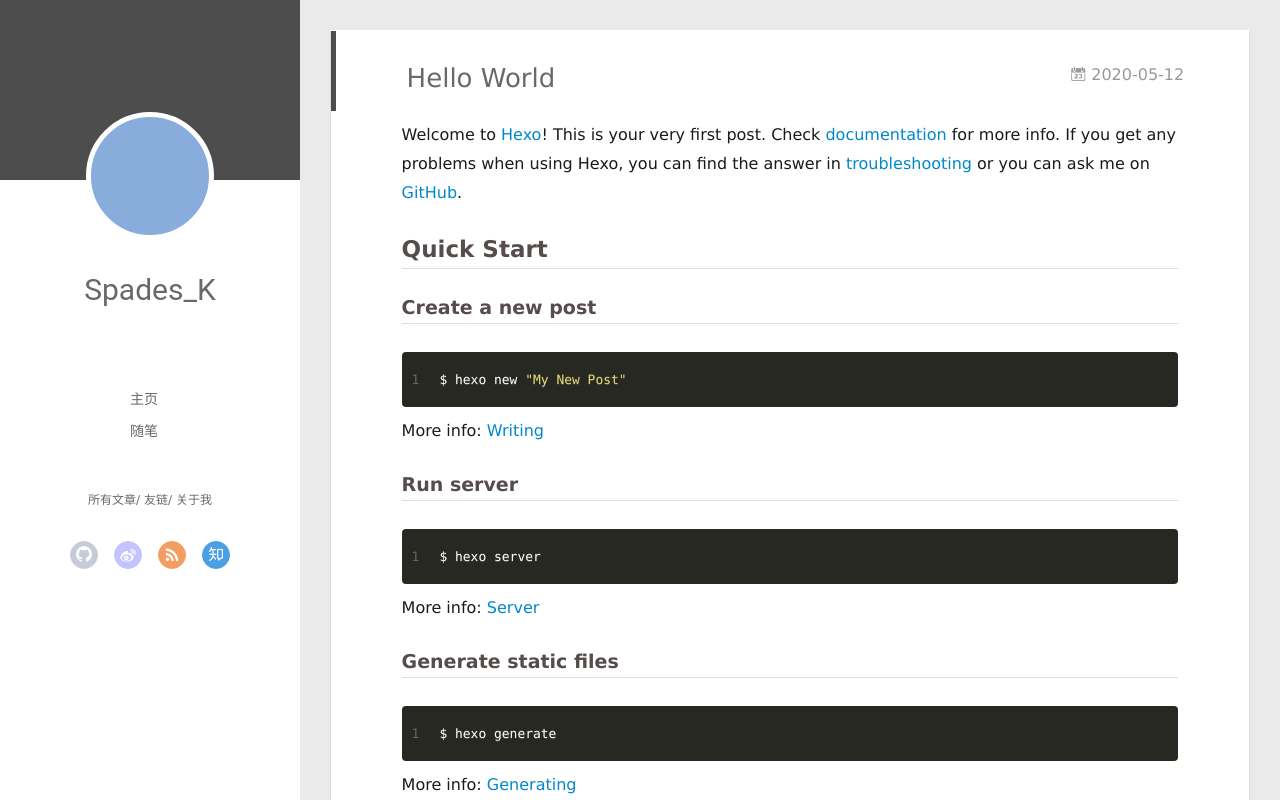
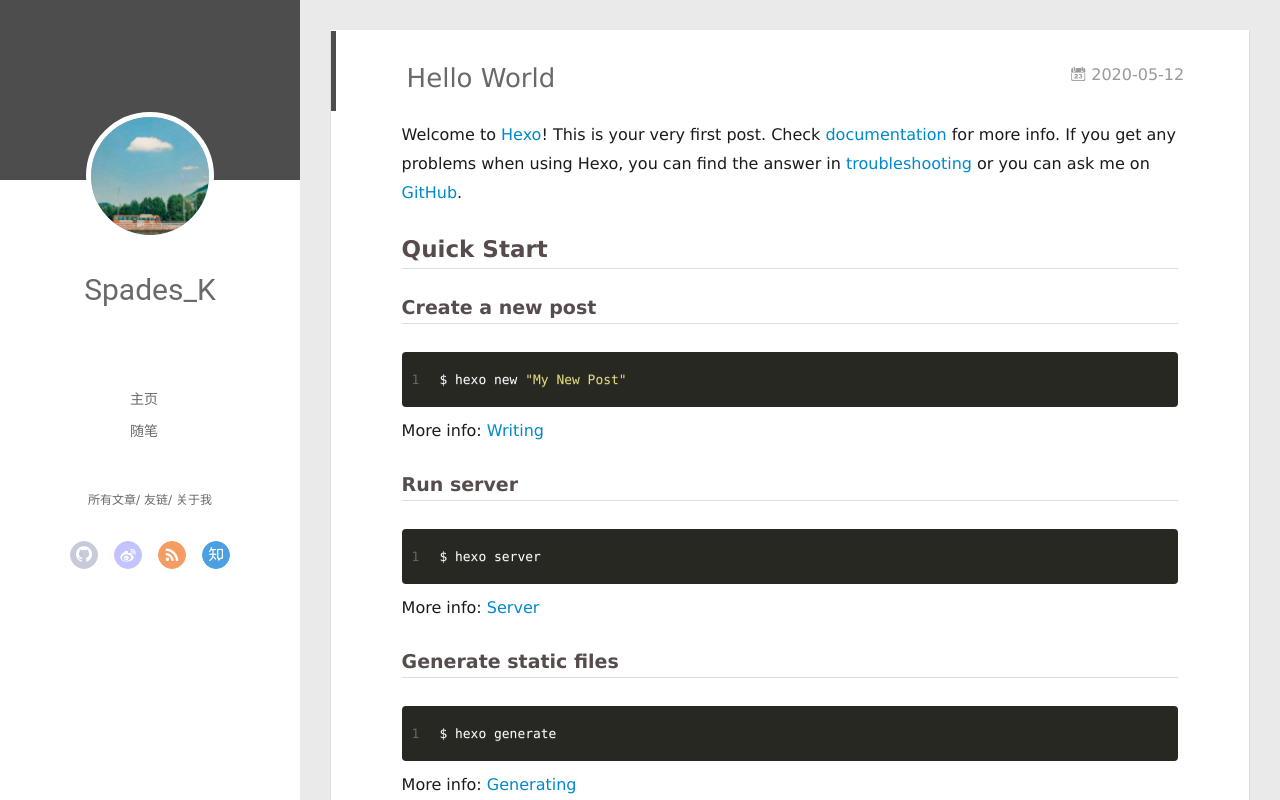
Before and after one commit to spadesk525/spadesk525.github.io, a plain HTML site: page 2020/05/12/hello-world/index.html in a window 1280 px wide. Drawn offline with Linux system fonts and the light colour scheme; no server answers.

Commit message:
Site updated: 2020-05-14 12:47:57

```diff
--- a/2020/05/12/hello-world/index.html
+++ b/2020/05/12/hello-world/index.html
@@ -47,7 +47,7 @@
 <div class="intrude-less">
 	<header id="header" class="inner">
 		<a href="/" class="profilepic">
-			<img src="" class="js-avatar">
+			<img src="https://github.com/spadesk525/spadesk525.github.io/blob/master/images/summer.jpg" class="js-avatar">
 		</a>
 		<hgroup>
 		  <h1 class="header-author"><a href="/">Spades_K</a></h1>
@@ -105,7 +105,7 @@
 	<div class="intrude-less">
 		<header id="header" class="inner">
 			<div class="profilepic">
-				<img src="" class="js-avatar">
+				<img src="https://github.com/spadesk525/spadesk525.github.io/blob/master/images/summer.jpg" class="js-avatar">
 			</div>
 			<hgroup>
 			  <h1 class="header-author js-header-author">Spades_K</h1>
```
Also changed, not shown: 2020/05/12/开篇/index.html (+2 -2 lines), archives/2020/05/index.html (+2 -2 lines), archives/2020/index.html (+2 -2 lines), archives/index.html (+2 -2 lines), index.html (+2 -2 lines).
